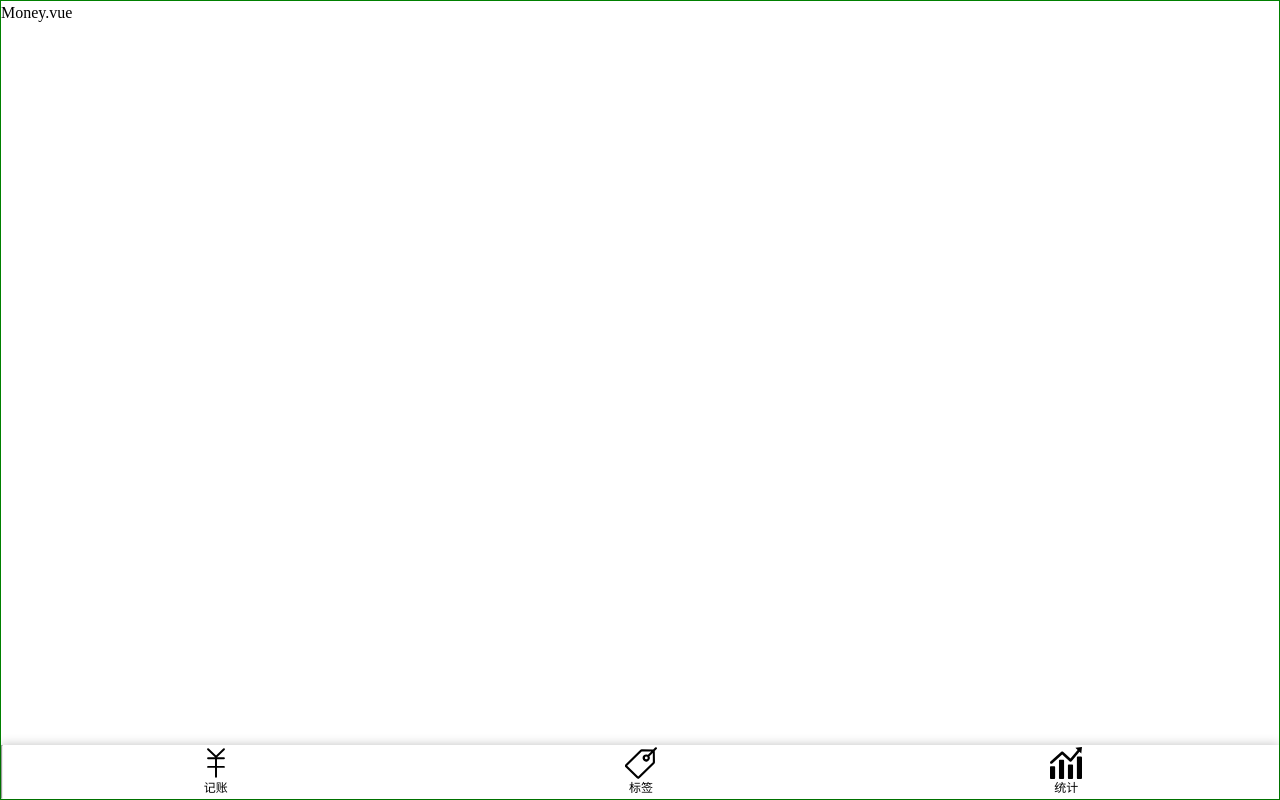
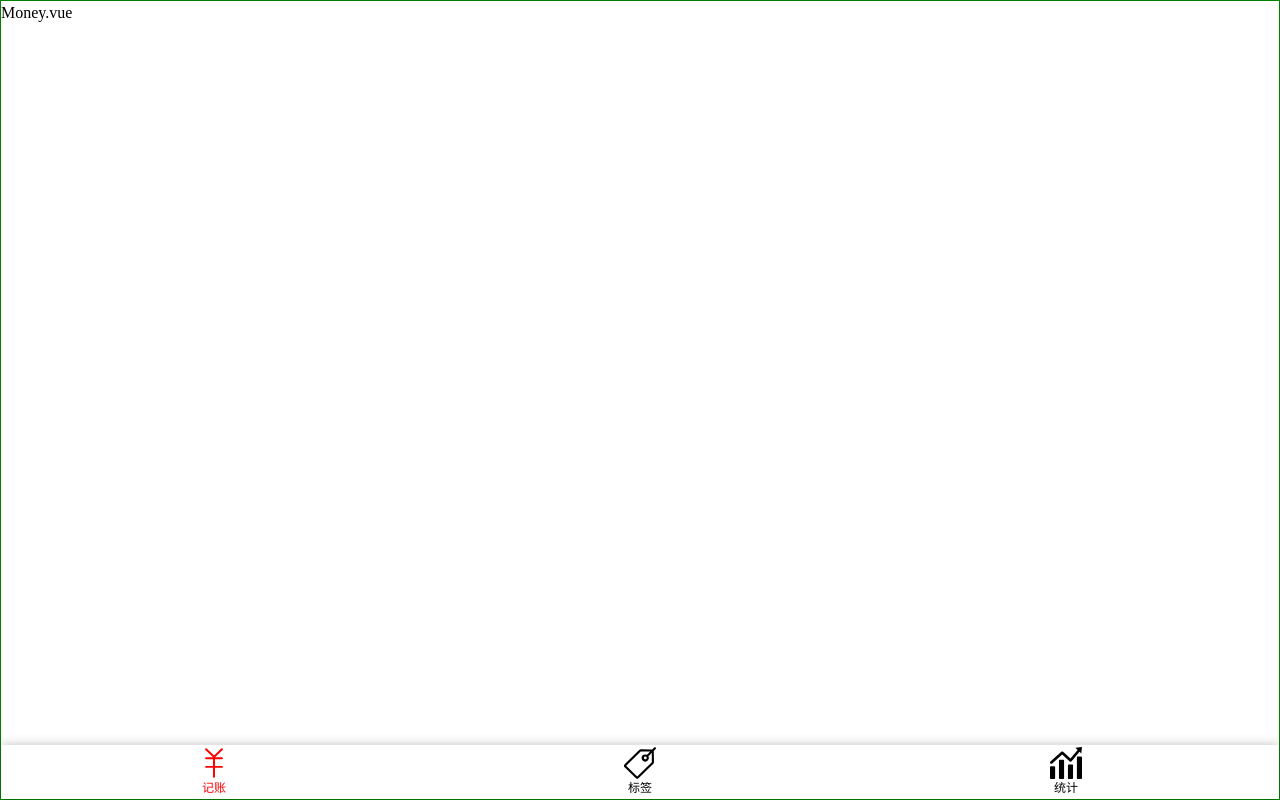
Before and after one commit to Hefeixiong/morney, a Vue app: page /#/money in a window 1280 px wide. Built offline with nearby package versions, Linux system fonts and the light colour scheme.

Commit message:
使用active-class，更新meta viewport

```diff
--- a/public/index.html
+++ b/public/index.html
@@ -3,7 +3,7 @@
   <head>
     <meta charset="utf-8">
     <meta http-equiv="X-UA-Compatible" content="IE=edge">
-    <meta name="viewport" content="width=device-width,initial-scale=1.0">
+    <meta name="viewport" content="width=device-width,initial-scale=1,minimum-scale=1,maximum-scale=1,user-scalable=no,viewport-fit=cover">
     <link rel="icon" href="<%= BASE_URL %>favicon.ico">
     <title><%= htmlWebpackPlugin.options.title %></title>
   </head>
--- a/src/components/Nav.vue
+++ b/src/components/Nav.vue
@@ -1,16 +1,17 @@
 <template>
   <nav>
-    <hr/>
-    <router-link to="/money" class="item">
+    <router-link to="/money" class="item" active-class="selected">
       <Icon name="money"/>
       记账
     </router-link>
-    <router-link to="/labels" class="item">
+    <router-link to="/labels" class="item" active-class="selected">
       <Icon name="label"/>
-      标签</router-link>
-    <router-link to="/statistics" class="item">
+      标签
+    </router-link>
+    <router-link to="/statistics" class="item" active-class="selected">
       <Icon name="statistic"/>
-      统计</router-link>
+      统计
+    </router-link>
   </nav>
 </template>
 
@@ -24,20 +25,26 @@
 <style lang="scss" scoped>
 nav {
   display: flex;
-  box-shadow: 0  0 10px rgb(0,0,0,0.25);
+  box-shadow: 0 0 10px rgb(0, 0, 0, 0.25);
   flex-direction: row;
   font-size: 12px;
-  > .item{
+
+  > .item {
     padding: 2px 0;
     width: 33.33333%;
     display: flex;
     justify-content: center;
     align-items: center;
     flex-direction: column;
-    .icon{
+
+    .icon {
       width: 32px;
       height: 32px;
     }
   }
+
+  > .item.selected {
+    color: red;
+  }
 }
 </style>
```
